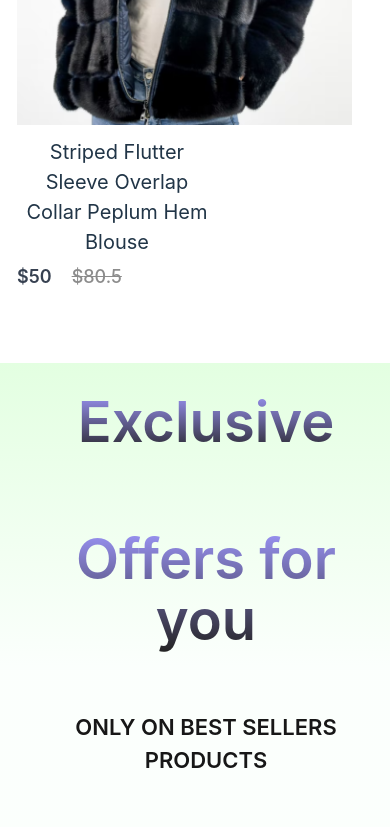
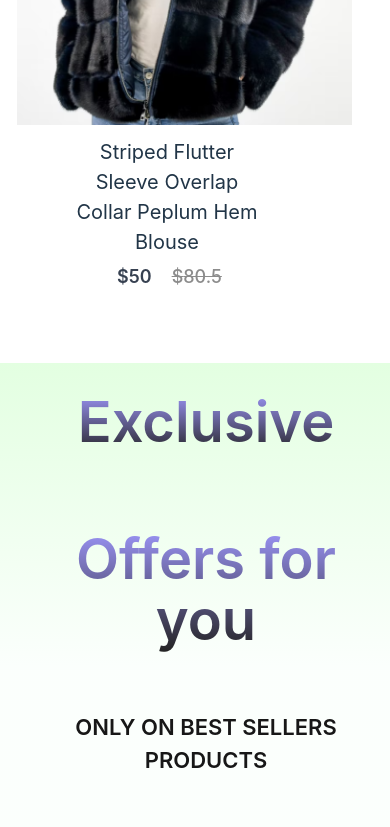
Before and after one commit to DontStopPrograming/e-commerce-clothing, a React (Vite) app: page / in a window 390 px wide. Shown: the part 1300-2127 px from the top of the page. Built offline with nearby package versions, Linux system fonts and the light colour scheme.

Commit message:
error responsive component shop

```diff
--- a/src/components/Item/item.css
+++ b/src/components/Item/item.css
@@ -47,6 +47,16 @@
         padding: 20px 0;
     }
 
+    .item p {
+        width: 100%;
+        margin-left: 50px;
+    }
+
+    .item .item-prices {
+        margin-left: 50%;
+    }
+
+
     .item img {
         height: 400px;
     }
--- a/src/components/Popular/popular.css
+++ b/src/components/Popular/popular.css
@@ -40,6 +40,7 @@
 
     .popular-item {
         margin-top: 50px;
+
         display: flex;
         gap: 30px;
     }
```
